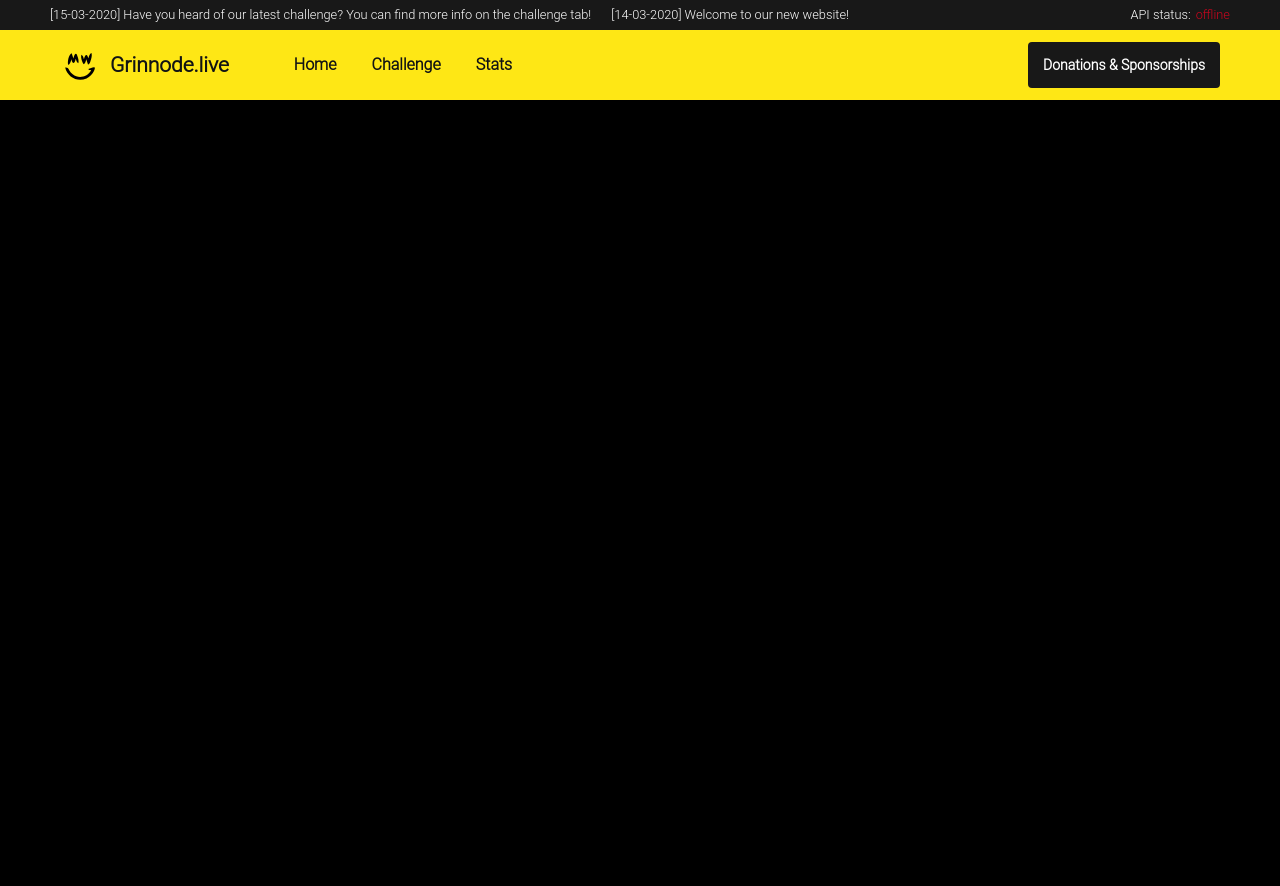
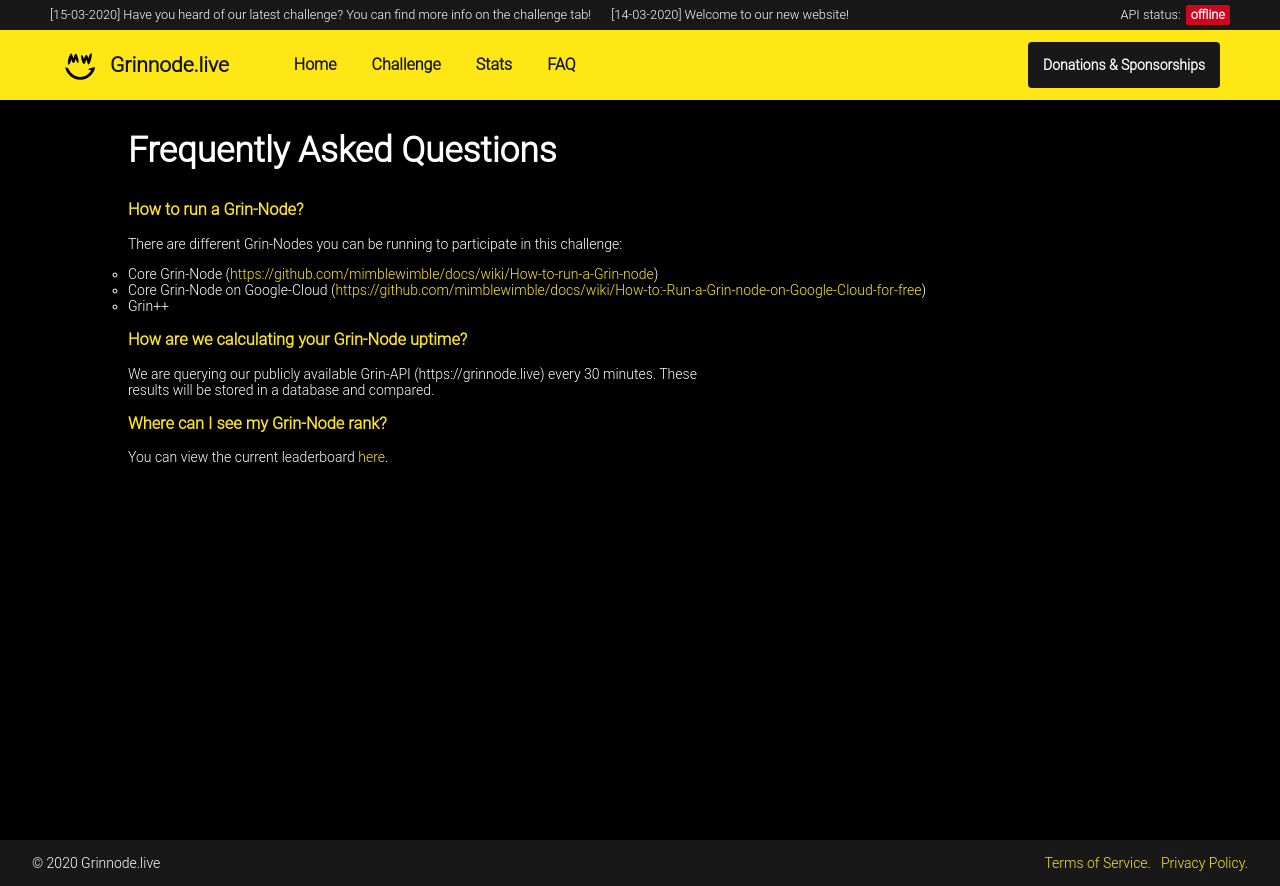
Before and after one commit to Grinnode-live/grinnode-live-frontend, a Vue app: page /faq in a window 1280 px wide. Before the commit the page ends 800 px from the top, so only its background shows below. Built offline with nearby package versions, Linux system fonts and the light colour scheme; no server answers.

Commit message:
Added FAQ, ToS, Privacy Policy and Challenge info.

```diff
--- a/src/App.vue
+++ b/src/App.vue
@@ -43,7 +43,6 @@ export default {
   body, li, ol, ul {
     margin: 0;
     padding: 0;
-    list-style: none;
   }
 
   * {
@@ -55,13 +54,22 @@ export default {
 
   a {
     color: var(--secondary-color);
+    cursor: pointer;
+  }
+
+  p {
+    max-width: 600px;
+  }
+
+  h3 {
+    color: var(--secondary-color);
   }
 
   pre {
+    font-size: 1vw;
     background-color: #222222;
     border-radius: 16px;
     padding: 1em;
-    border: 1px solid rgba(255, 255, 255, 0.1);
     box-shadow: rgba(0, 0, 0, 0.2) 0px 6px 20px 5px;
   }
 
--- a/src/components/Footer.vue
+++ b/src/components/Footer.vue
@@ -9,9 +9,11 @@
                 -->
                 <div class="bottom-bar">
                     <div class="disclaimer">
-                        <span style="color: #FFFFFF">© 2020 Grinnode.</span>
-                        <a>Terms of Service.</a>
-                        <a>Privacy Policy.</a>
+                        <span style="color: #FFFFFF">© 2020 Grinnode.live</span>
+                        <div class="legal">
+                            <router-link exact to="/terms-of-service">Terms of Service.</router-link>
+                            <router-link exact to="/privacy-policy">Privacy Policy.</router-link>
+                        </div>
                     </div>
                 </div>
             </div>
@@ -58,9 +60,13 @@
     }
 
     .disclaimer {
+        width: 95vw;
         display: flex;
         justify-content: space-between;
         margin: auto;
-        max-width: 400px;
+    }
+
+    .legal > *:last-child {
+        margin-left: 10px;
     }
 </style>
--- a/src/components/Header.vue
+++ b/src/components/Header.vue
@@ -6,7 +6,7 @@
                 <li>[14-03-2020] Welcome to our new website!</li>
             </ol>
             <div class="header_news_status">
-                <span style="margin-right: 5px;">API status:</span><span :style="this.$dao.statusStyle">{{ this.$dao.apiStatus }}</span>
+                <span style="margin-right: 5px;">API status:</span><span class="api_status" :style="this.$dao.statusStyle">{{ this.$dao.apiStatus }}</span>
             </div>
         </div>
         <Navigation></Navigation>
@@ -25,6 +25,10 @@
 </script>
 
 <style scoped>
+    ul, ol {
+        list-style: none;
+    }
+
     .header {
         position: absolute;
         top: 0;
@@ -56,7 +60,7 @@
     .header_news_messages {
         display: flex;
         flex-wrap: wrap;
-        max-width: 85%;
+        max-width: 80%;
     }
 
     .header_news_messages li {
@@ -66,7 +70,17 @@
     .header_news_status {
         display: flex;
         flex-wrap: wrap;
-        max-width: 15%;
+        max-width: 20%;
         padding: 0 10px;
     }
+
+    .api_status {
+        color: rgb(255, 255, 255);
+        height: 20px;
+        line-height: 20px;
+        margin: 5px 0;
+        border-radius: 2px;
+        padding: 0 5px;
+        font-weight: bold;
+    }
 </style>
--- a/src/components/Navigation.vue
+++ b/src/components/Navigation.vue
@@ -10,8 +10,9 @@
             <router-link exact to="/">Home</router-link>
             <router-link exact to="/challenge">Challenge</router-link>
             <router-link exact to="/stats">Stats</router-link>
+            <router-link exact to="/faq">FAQ</router-link>
         </nav>
-        <a class="action_button">Donations & Sponsorships</a>
+        <a href="https://github.com/MCM-Mike/grinnode.live/blob/master/donation.md" class="action_button">Donations & Sponsorships</a>
     </div>
 </template>
 
@@ -98,7 +99,6 @@
         padding: 15px;
         border: none;
         border-radius: 4px;
-        font-size: 1em;
         font-weight: 600;
         cursor: pointer;
         /*
--- a/src/main.js
+++ b/src/main.js
@@ -2,9 +2,9 @@ import Vue from 'vue';
 import App from './App.vue';
 import router from './router';
 
-const HEALTH_CHECK_API_URL = 'http://localhost:8080/healthcheck';
-const PEERS_API_URL = 'http://localhost:8080/peers';
-const AGENTS_API_URL = 'http://localhost:8080/agents';
+const HEALTH_CHECK_API_URL = 'https://grinnode.live:8080/healthcheck';
+const PEERS_API_URL = 'https://grinnode.live:8080/peers';
+const AGENTS_API_URL = 'https://grinnode.live:8080/agents';
 
 const shared = new Vue({
   data: {
@@ -48,7 +48,7 @@ const shared = new Vue({
   },
   computed: {
     statusStyle() {
-      return (this.$dao.apiStatus === 'online') ? ({ color: 'rgb(5, 205, 30)' }) : ({ color: 'rgb(205, 5, 30)' });
+      return (this.$dao.apiStatus === 'online') ? ({ backgroundColor: 'rgb(5, 205, 30)' }) : ({ backgroundColor: 'rgb(205, 5, 30)' });
     },
   },
 });
--- a/src/views/Challenge.vue
+++ b/src/views/Challenge.vue
@@ -3,18 +3,35 @@
         <main class="content">
             <section class="home">
                 <div class="container home_container">
-                    <h2 class="container_header">Join and get a chance to Win!</h2>
+                    <h2 class="container_header">Grinnode.live Uptime Challenge</h2>
+                    <h3>How can you participate?</h3>
                     <p>
-                        Host a public Grin node and get a chance to win one of the following prices:
+                        It is simple, just run a Grin-Node over the measured time period
+                        from XX.XX.XXXX:XX:XX:XX to XX.XX.XXXX:XX:XX:XX and connect your
+                        Grin-Node to Grinnode.live
+                        (<router-link exact to="/faq">How to run a Grin-Node?</router-link>).
                     </p>
-                    <ol>
-                        <li>5x An unique GRIN fanshirt!</li>
-                        <li>1x 100 GRIN!</li>
-                        <li>4x 25 GRIN!</li>
-                    </ol>
+
+                    <h3>Prices / Free giveaways</h3>
                     <p>
-                        Waddaya waiting for? You can follow the leaderboard down below.
+                        The first TOP 20 (non commercial) nodes with highest up time are getting the following prices:
+
+                        PENDING
                     </p>
+
+                    <h3>How to claim your prize?</h3>
+                    <p>
+                        Get in (contact)[https://github.com/MCM-Mike/grinnode.live/blob/master/contact.md] with us and proof you own this node.
+                        We will publish the winners here and every winner gets a uniq URL which he has to visit from his Grin-Node IP address.
+                    </p>
+
+                    <h3>Why are we doing this?</h3>
+                    <p>
+                        To stabilize the GRIN-Network, we need to ensure we have enough running Grin-Nodes on the Main-Grin-Network.
+                        We are believing in GRIN and the future of GRIN, therefore we setting up this challenge.
+                        Also by asking the community to connect to our Grinnode.live infrastructure we can test our high-availability and stress-test the internal Servers.
+                    </p>
+
                     <h2 class="container_header">Challenge leaderboard</h2>
                     <table id="personDataTable" border="0">
                         <thead>
--- /dev/null
+++ b/src/views/FAQ.vue
@@ -0,0 +1,43 @@
+<template>
+    <div class="body_wrapper">
+        <main class="content">
+            <section class="home">
+                <div class="container home_container">
+                    <h2 class="container_header">Frequently Asked Questions</h2>
+
+                    <h3>How to run a Grin-Node?</h3>
+                    <p>
+                        There are different Grin-Nodes you can be running to participate in this challenge:
+                    </p>
+                    <ul>
+                        <li>Core Grin-Node (<a href="https://github.com/mimblewimble/docs/wiki/How-to-run-a-Grin-node">https://github.com/mimblewimble/docs/wiki/How-to-run-a-Grin-node</a>)</li>
+                        <li>Core Grin-Node on Google-Cloud (<a href="https://github.com/mimblewimble/docs/wiki/How-to:-Run-a-Grin-node-on-Google-Cloud-for-free">https://github.com/mimblewimble/docs/wiki/How-to:-Run-a-Grin-node-on-Google-Cloud-for-free</a>)</li>
+                        <li>Grin++</li>
+                    </ul>
+
+                    <h3>How are we calculating your Grin-Node uptime?</h3>
+                    <p>
+                        We are querying our publicly available Grin-API (https://grinnode.live) every 30 minutes. These results will be stored in a database and compared.
+                    </p>
+
+                    <h3>Where can I see my Grin-Node rank?</h3>
+                    <p>
+                        You can view the current leaderboard <router-link exact to="/challenge">here</router-link>.
+                    </p>
+                </div>
+            </section>
+        </main>
+    </div>
+</template>
+
+<script>
+  export default {
+    name: "FAQ"
+  }
+</script>
+
+<style scoped>
+    ul {
+        list-style: circle;
+    }
+</style>
--- /dev/null
+++ b/src/views/PrivacyPolicy.vue
@@ -0,0 +1,47 @@
+<template>
+    <div class="body_wrapper">
+        <main class="content">
+            <section class="home">
+                <div class="container home_container">
+                    <h2 class="container_header">Privacy Policy</h2>
+                    <p>
+                        This is a free service to the GRIN community.
+                    </p>
+
+                    <p>
+                        In order to keep the 24/7 high-availability we have to log some of our incoming requests in order to find problems between each nodes.
+                    </p>
+
+                    <p>
+                        Our Webservers and Loadbalancer are logging requests when using grinnode.live including the following attributes:
+                    </p>
+
+                    <ul>
+                        <li>Request date/time</li>
+                        <li>Page requested</li>
+                        <li>Protocol requested</li>
+                        <li>IP address</li>
+                        <li>Amount of Bytes served</li>
+                        <li>User agent</li>
+                        <li>Referrer</li>
+                        <li>Error logs</li>
+                    </ul>
+
+                    <p>
+                        These log are stored on the servers and deleted after 14 day log-rotation on the server.
+                    </p>
+                </div>
+            </section>
+        </main>
+    </div>
+</template>
+
+<script>
+  export default {
+    name: "PrivacyPolicy"
+  }
+</script>
+
+<style scoped>
+
+</style>
--- /dev/null
+++ b/src/views/ToS.vue
@@ -0,0 +1,34 @@
+<template>
+    <div class="body_wrapper">
+        <main class="content">
+            <section class="home">
+                <div class="container home_container">
+                    <h2 class="container_header">Terms of Service</h2>
+                    <p>
+                        Copyright 2020 MCM-Mike (https://github.com/MCM-Mike/grinnode.live)
+                    </p>
+
+                    <p>
+                        Permission is hereby granted, free of charge, to any person obtaining a copy of this software and associated documentation files (the "Software"), to deal in the Software without restriction, including without limitation the rights to use, copy, modify, merge, publish, distribute, sublicense, and/or sell copies of the Software, and to permit persons to whom the Software is furnished to do so, subject to the following conditions:
+
+                        The above copyright notice and this permission notice shall be included in all copies or substantial portions of the Software.
+                    </p>
+
+                    <p>
+                        THE SOFTWARE IS PROVIDED "AS IS", WITHOUT WARRANTY OF ANY KIND, EXPRESS OR IMPLIED, INCLUDING BUT NOT LIMITED TO THE WARRANTIES OF MERCHANTABILITY, FITNESS FOR A PARTICULAR PURPOSE AND NONINFRINGEMENT. IN NO EVENT SHALL THE AUTHORS OR COPYRIGHT HOLDERS BE LIABLE FOR ANY CLAIM, DAMAGES OR OTHER LIABILITY, WHETHER IN AN ACTION OF CONTRACT, TORT OR OTHERWISE, ARISING FROM, OUT OF OR IN CONNECTION WITH THE SOFTWARE OR THE USE OR OTHER DEALINGS IN THE SOFTWARE.
+                    </p>
+                </div>
+            </section>
+        </main>
+    </div>
+</template>
+
+<script>
+  export default {
+    name: "ToS"
+  }
+</script>
+
+<style scoped>
+
+</style>
```
Also changed, not shown: src/router/index.js (+18 -0 lines), src/views/Home.vue (+6 -13 lines).
